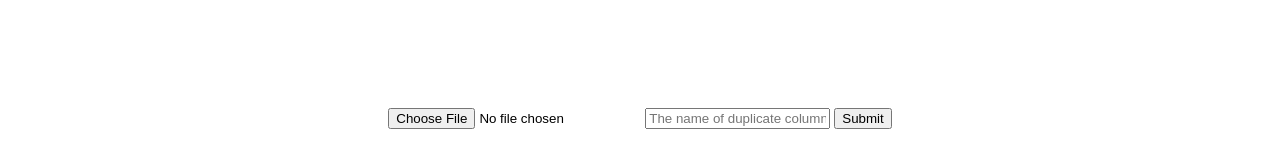
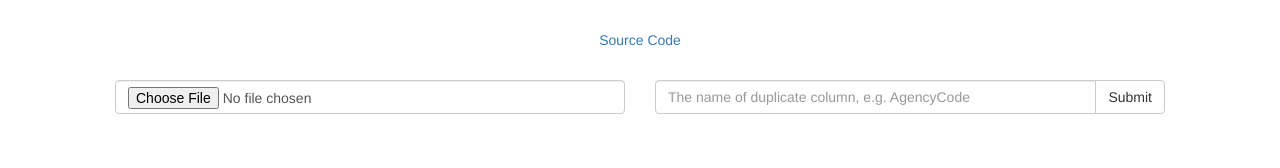
Before and after one commit to lijunray/csv-remove-duplicate, a plain HTML site: page index.html in a window 1280 px wide. Drawn offline with nearby package versions, Linux system fonts and the light colour scheme.

Commit message:
add bootstrap for styles

```diff
--- a/index.html
+++ b/index.html
@@ -3,14 +3,27 @@
     <head>
         <title>Remove Blanks</title>
         <meta charset="UTF-8">
+        <link rel="stylesheet" href="https://maxcdn.bootstrapcdn.com/bootstrap/3.3.7/css/bootstrap.min.css" integrity="sha384-BVYiiSIFeK1dGmJRAkycuHAHRg32OmUcww7on3RYdg4Va+PmSTsz/K68vbdEjh4u" crossorigin="anonymous">
         <meta name="viewport" content="width=device-width, initial-scale=1">
+        <link rel="icon" href="./favicon.jpeg">
     </head>
 
     <body>
-        <div style="text-align: center; height: 400px; padding-top: 100px">
-            <input type="file" id="fileToUpload" />
-            <input type="text" id="col" placeholder="The name of duplicate column" />
-            <button onclick="handle()">Submit</button>
+        <div class="container" style="height: 500px">
+            <div style="margin: 30px; text-align: center">
+                <a href="https://github.com/lijunray/csv-remove-duplicate" target="_blank">Source Code</a>
+            </div>
+            <div class="form-group" style="margin: 30px">
+                <div class="col-lg-6">
+                    <input class="form-control" type="file" id="fileToUpload" />
+                </div>
+                <div class="col-lg-6">
+                    <div class="input-group">
+                        <input class="form-control" type="text" id="col" placeholder="The name of duplicate column, e.g. AgencyCode" />
+                        <span class="input-group-btn"><button class="btn btn-default" onclick="handle()">Submit</button></span>
+                    </div>
+                </div>
+            </div>
         </div>
     </body>
     <script src="./papaparse.min.js"></script>
```
Also changed, not shown: favicon.jpeg (added), 1 other file.
